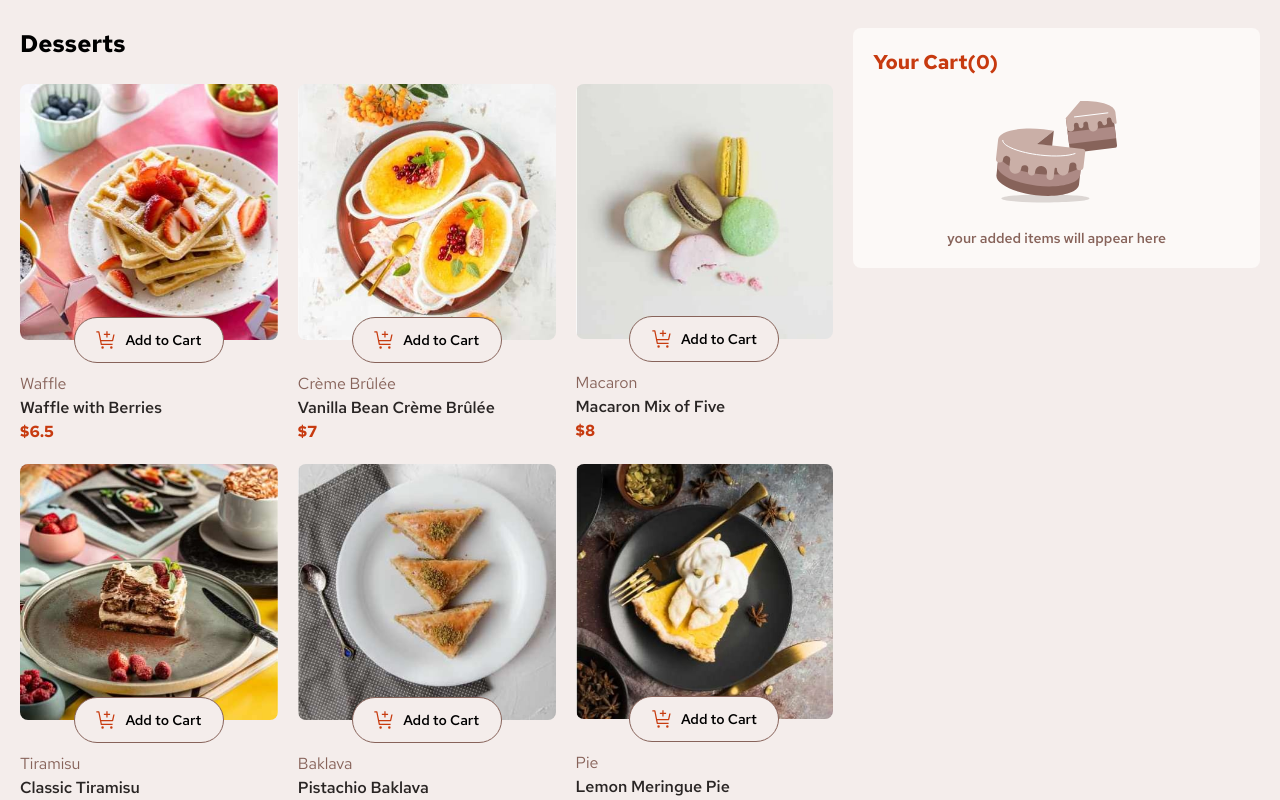
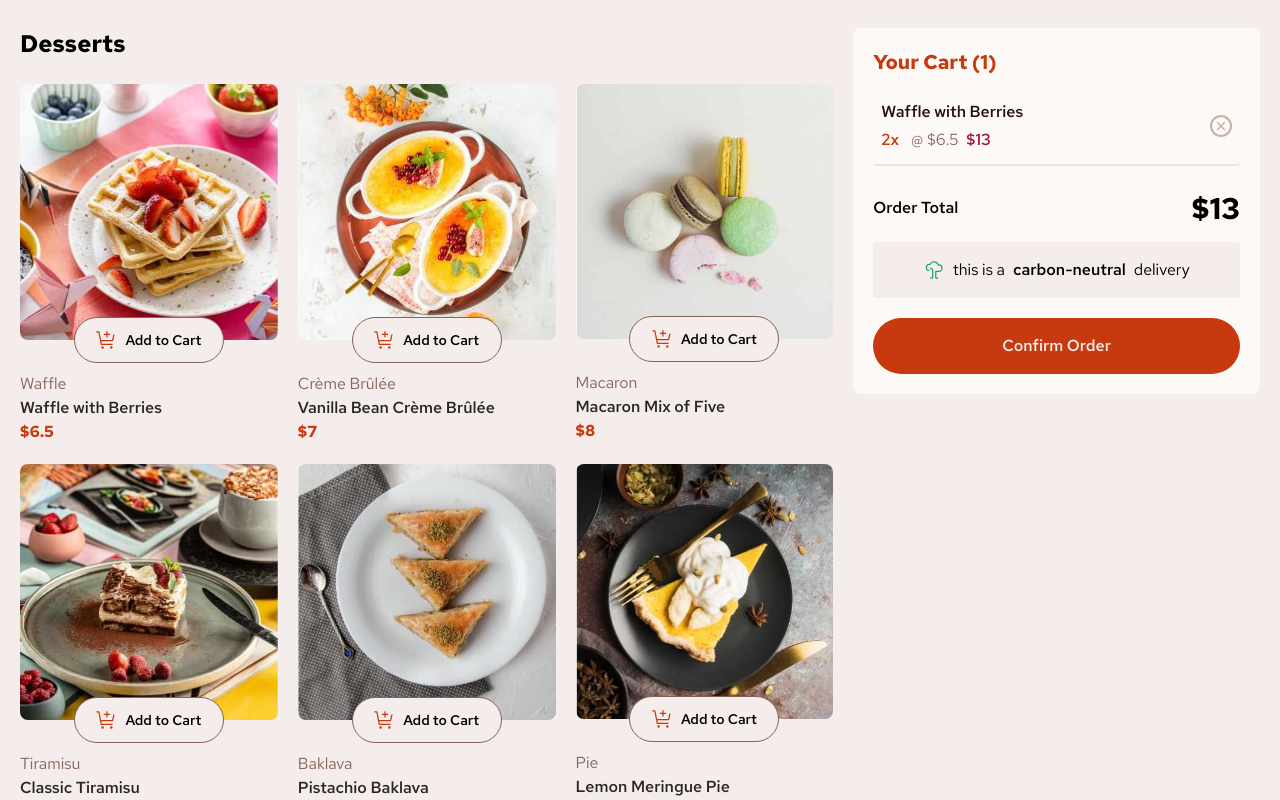
Before and after one commit to alireza-turk/mini-shop, a React (Vite) app: page / in a window 1280 px wide. Shown: the top 800 px of the page. Built offline with nearby package versions, Linux system fonts and the light colour scheme; data requests are answered from the project's data file.

Commit message:
design/CartContainer & design/CartItem

```diff
--- a/data.json
+++ b/data.json
@@ -1,7 +1,7 @@
 {
   "products": [
     {
-      "id": 1,
+      "id": "p1",
       "image": {
         "thumbnail": "./assets/images/image-waffle-thumbnail.jpg",
         "mobile": "./assets/images/image-waffle-mobile.jpg",
@@ -13,7 +13,7 @@
       "price": 6.50
     },
     {
-      "id": 2,
+      "id": "p2",
       "image": {
         "thumbnail": "./assets/images/image-creme-brulee-thumbnail.jpg",
         "mobile": "./assets/images/image-creme-brulee-mobile.jpg",
@@ -25,7 +25,7 @@
       "price": 7.00
     },
     {
-      "id": 3,
+      "id": "p3",
       "image": {
         "thumbnail": "./assets/images/image-macaron-thumbnail.jpg",
         "mobile": "./assets/images/image-macaron-mobile.jpg",
@@ -37,7 +37,7 @@
       "price": 8.00
     },
     {
-      "id": 4,
+      "id": "p4",
       "image": {
         "thumbnail": "./assets/images/image-tiramisu-thumbnail.jpg",
         "mobile": "./assets/images/image-tiramisu-mobile.jpg",
@@ -49,7 +49,7 @@
       "price": 5.50
     },
     {
-      "id": 5,
+      "id": "p5",
       "image": {
         "thumbnail": "./assets/images/image-baklava-thumbnail.jpg",
         "mobile": "./assets/images/image-baklava-mobile.jpg",
@@ -61,7 +61,7 @@
       "price": 4.00
     },
     {
-      "id": 6,
+      "id": "p6",
       "image": {
         "thumbnail": "./assets/images/image-meringue-thumbnail.jpg",
         "mobile": "./assets/images/image-meringue-mobile.jpg",
@@ -73,7 +73,7 @@
       "price": 5.00
     },
     {
-      "id": 7,
+      "id": "p7",
       "image": {
         "thumbnail": "./assets/images/image-cake-thumbnail.jpg",
         "mobile": "./assets/images/image-cake-mobile.jpg",
@@ -85,7 +85,7 @@
       "price": 4.50
     },
     {
-      "id": 8,
+      "id": "p8",
       "image": {
         "thumbnail": "./assets/images/image-brownie-thumbnail.jpg",
         "mobile": "./assets/images/image-brownie-mobile.jpg",
@@ -97,7 +97,7 @@
       "price": 4.50
     },
     {
-      "id": 9,
+      "id": "p9",
       "image": {
         "thumbnail": "./assets/images/image-panna-cotta-thumbnail.jpg",
         "mobile": "./assets/images/image-panna-cotta-mobile.jpg",
--- /dev/null
+++ b/src/features/cart/BtnDeleteItem.jsx
@@ -0,0 +1,17 @@
+function BtnDeleteItem({ itemId }) {
+  return (
+    <button className="rounded-full border-2 border-rose-300 p-1 transition-colors hover:border-rose-500 [&:hover_path]:fill-rose-500 [&_path]:fill-rose-300">
+      <svg
+        xmlns="http://www.w3.org/2000/svg"
+        width="10"
+        height="10"
+        fill="none"
+        viewBox="0 0 10 10"
+      >
+        <path d="M8.375 9.375 5 6 1.625 9.375l-1-1L4 5 .625 1.625l1-1L5 4 8.375.625l1 1L6 5l3.375 3.375-1 1Z" />
+      </svg>
+    </button>
+  )
+}
+
+export default BtnDeleteItem
--- a/src/features/cart/CartContainer.jsx
+++ b/src/features/cart/CartContainer.jsx
@@ -1,7 +1,55 @@
+import { useCart } from './CartContext.jsx'
+import CartItem from './CartItem.jsx'
+
 function CartContainer() {
+  const { cartItems } = useCart()
+
   return (
     <div className="flex flex-col items-center gap-3 rounded-lg bg-rose-50 p-5">
-      <p className="text-red self-start text-xl font-bold">Your Cart(0)</p>
+      <p className="self-start text-xl font-bold text-red">
+        Your Cart ({cartItems.length})
+      </p>
+      {cartItems.length !== 0 ? (
+        <div className="w-full">
+          {cartItems.map((item) => (
+            <CartItem key={item.id} item={item} />
+          ))}
+          <div className="mt-6 flex items-center justify-between">
+            <span className="font-semibold">Order Total</span>
+            <span className="text-3xl font-bold">
+              $
+              {cartItems.reduce(
+                (sum, item) => sum + item.quantity * item.unitPrice,
+                0
+              )}
+            </span>
+          </div>
+          <div className="mt-4 flex items-center justify-center gap-2 rounded bg-rose-100 px-3 py-4">
+            <svg
+              xmlns="http://www.w3.org/2000/svg"
+              width="21"
+              height="20"
+              fill="none"
+              viewBox="0 0 21 20"
+            >
+              <path
+                fill="#1EA575"
+                d="M8 18.75H6.125V17.5H8V9.729L5.803 8.41l.644-1.072 2.196 1.318a1.256 1.256 0 0 1 .607 1.072V17.5A1.25 1.25 0 0 1 8 18.75Z"
+              />
+              <path
+                fill="#1EA575"
+                d="M14.25 18.75h-1.875a1.25 1.25 0 0 1-1.25-1.25v-6.875h3.75a2.498 2.498 0 0 0 2.488-2.747 2.594 2.594 0 0 0-2.622-2.253h-.99l-.11-.487C13.283 3.56 11.769 2.5 9.875 2.5a3.762 3.762 0 0 0-3.4 2.179l-.194.417-.54-.072A1.876 1.876 0 0 0 5.5 5a2.5 2.5 0 1 0 0 5v1.25a3.75 3.75 0 0 1 0-7.5h.05a5.019 5.019 0 0 1 4.325-2.5c2.3 0 4.182 1.236 4.845 3.125h.02a3.852 3.852 0 0 1 3.868 3.384 3.75 3.75 0 0 1-3.733 4.116h-2.5V17.5h1.875v1.25Z"
+              />
+            </svg>
+            this is a<span className="font-semibold">carbon-neutral</span>
+            delivery
+          </div>
+          <button className="mt-5 w-full rounded-full bg-red p-4 font-semibold text-rose-100">
+            Confirm Order
+          </button>
+        </div>
+      ) : (
+        <>
           <svg
             xmlns="http://www.w3.org/2000/svg"
             width="128"
@@ -51,6 +99,8 @@ function CartContainer() {
           <p className="text-sm font-semibold text-rose-500">
             your added items will appear here
           </p>
+        </>
+      )}
     </div>
   )
 }
--- a/src/features/cart/CartContext.jsx
+++ b/src/features/cart/CartContext.jsx
@@ -1,7 +1,14 @@
 import { createContext, useContext, useReducer } from 'react'
 
 const initialState = {
-  cartItems: [],
+  cartItems: [
+    {
+      id: 'p1',
+      name: 'Waffle with Berries',
+      unitPrice: 6.5,
+      quantity: 2,
+    },
+  ],
 }
 
 function reducer(state, action) {
--- /dev/null
+++ b/src/features/cart/CartItem.jsx
@@ -0,0 +1,21 @@
+import BtnDeleteItem from './BtnDeleteItem.jsx'
+
+function CartItem({ item }) {
+  return (
+    <div className="flex items-center justify-between gap-2 rounded border-b-2 border-gray-200 px-2 py-3 hover:bg-gray-100">
+      <div className="space-y-1">
+        <p className="font-semibold text-rose-900">{item.name}</p>
+        <p>
+          <span className="font-semibold text-red">{item.quantity}x</span>
+          <span className="ml-3 text-rose-500">@&nbsp;${item.unitPrice}</span>
+          <span className="ml-2 font-semibold text-rose-800">
+            ${item.quantity * item.unitPrice}
+          </span>
+        </p>
+      </div>
+      <BtnDeleteItem />
+    </div>
+  )
+}
+
+export default CartItem
--- a/src/pages/Shop.jsx
+++ b/src/pages/Shop.jsx
@@ -29,7 +29,11 @@ function Shop() {
               <ProductItem key={product.id} product={product} />
             ))}
         </div>
-        {errorMessage && <p className="text-xl font-bold">{errorMessage}</p>}
+        {errorMessage && (
+          <p className="animate-pulse rounded-lg bg-red/50 px-4 py-6 text-center text-xl font-bold text-rose-100">
+            {errorMessage} 😪
+          </p>
+        )}
       </div>
     </main>
   )
```
Also changed, not shown: public/assets/images/icon-carbon-neutral.svg (deleted), public/assets/images/icon-remove-item.svg (deleted). Lines whose indentation alone changed are shown as unchanged.
